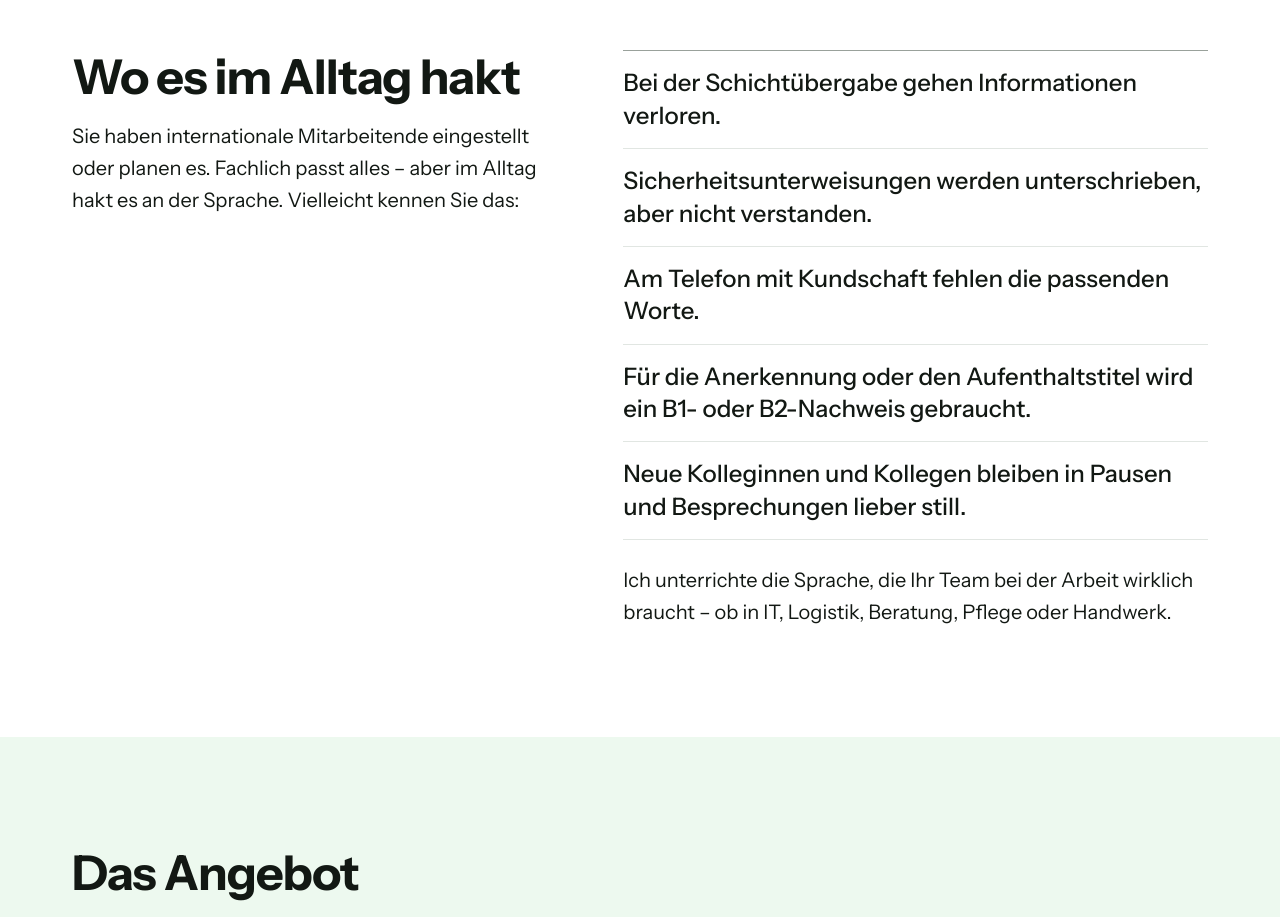
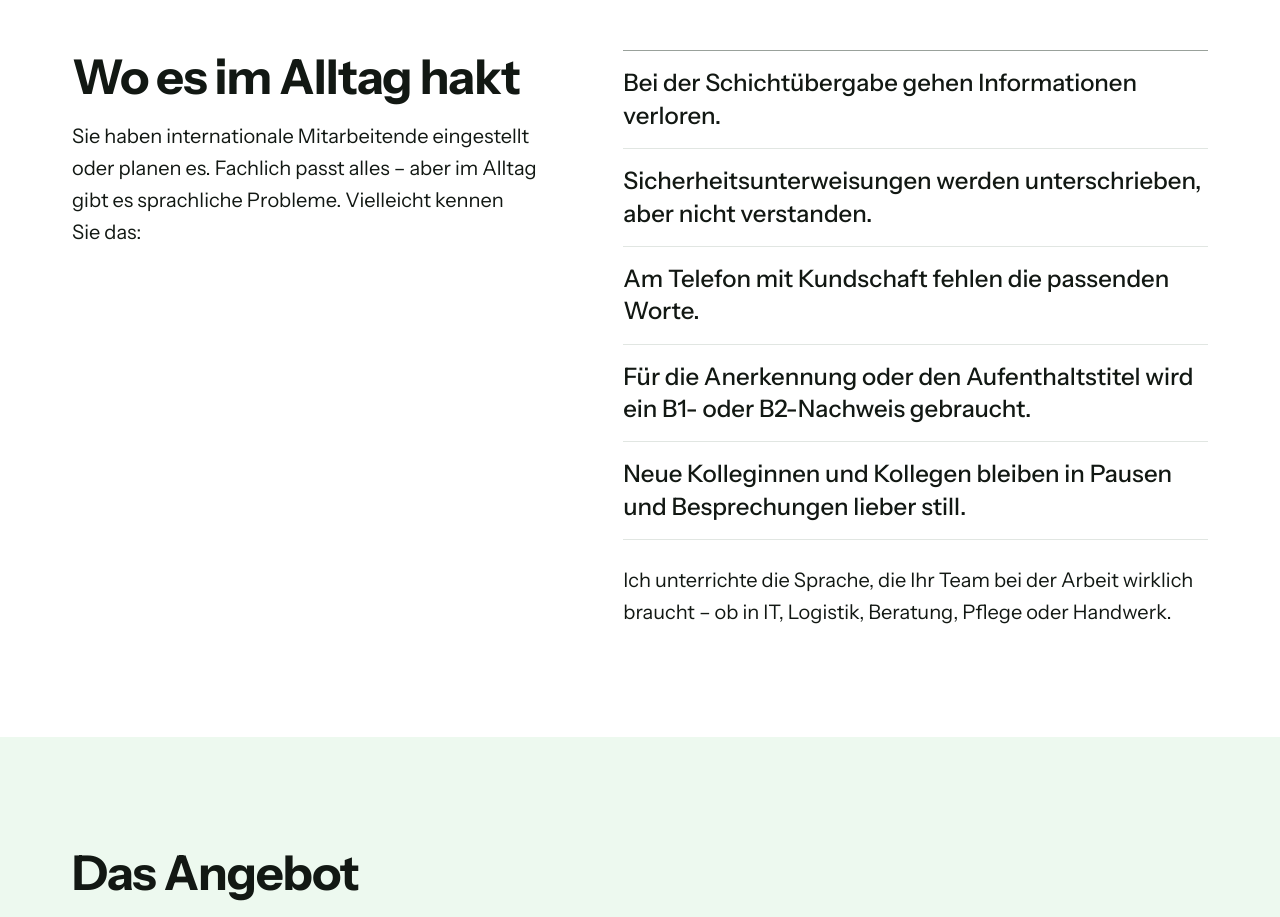
Before and after one commit to PaulineStach/paulinestachde, a Nuxt app: page / in a window 1280 px wide. Shown: the part 1440-2357 px from the top of the page. Built offline with nearby package versions, Linux system fonts and the light colour scheme.

Commit message:
feat(home): reword the language problem in the who-it-is-for intro
"aber im Alltag hakt es an der Sprache" becomes "aber im Alltag gibt
es sprachliche Probleme".

Co-Authored-By: Claude Opus 5.5 <noreply@anthropic.com>

```diff
--- a/app/pages/index.vue
+++ b/app/pages/index.vue
@@ -146,7 +146,7 @@ const steps = [
           <h2 id="fuer-wen-title">Wo es im Alltag hakt</h2>
           <p class="text-lg">
             Sie haben internationale Mitarbeitende eingestellt oder planen es. Fachlich passt alles
-            – aber im Alltag hakt es an der Sprache. Vielleicht kennen Sie das:
+            – aber im Alltag gibt es sprachliche Probleme. Vielleicht kennen Sie das:
           </p>
         </div>
         <div>
```
